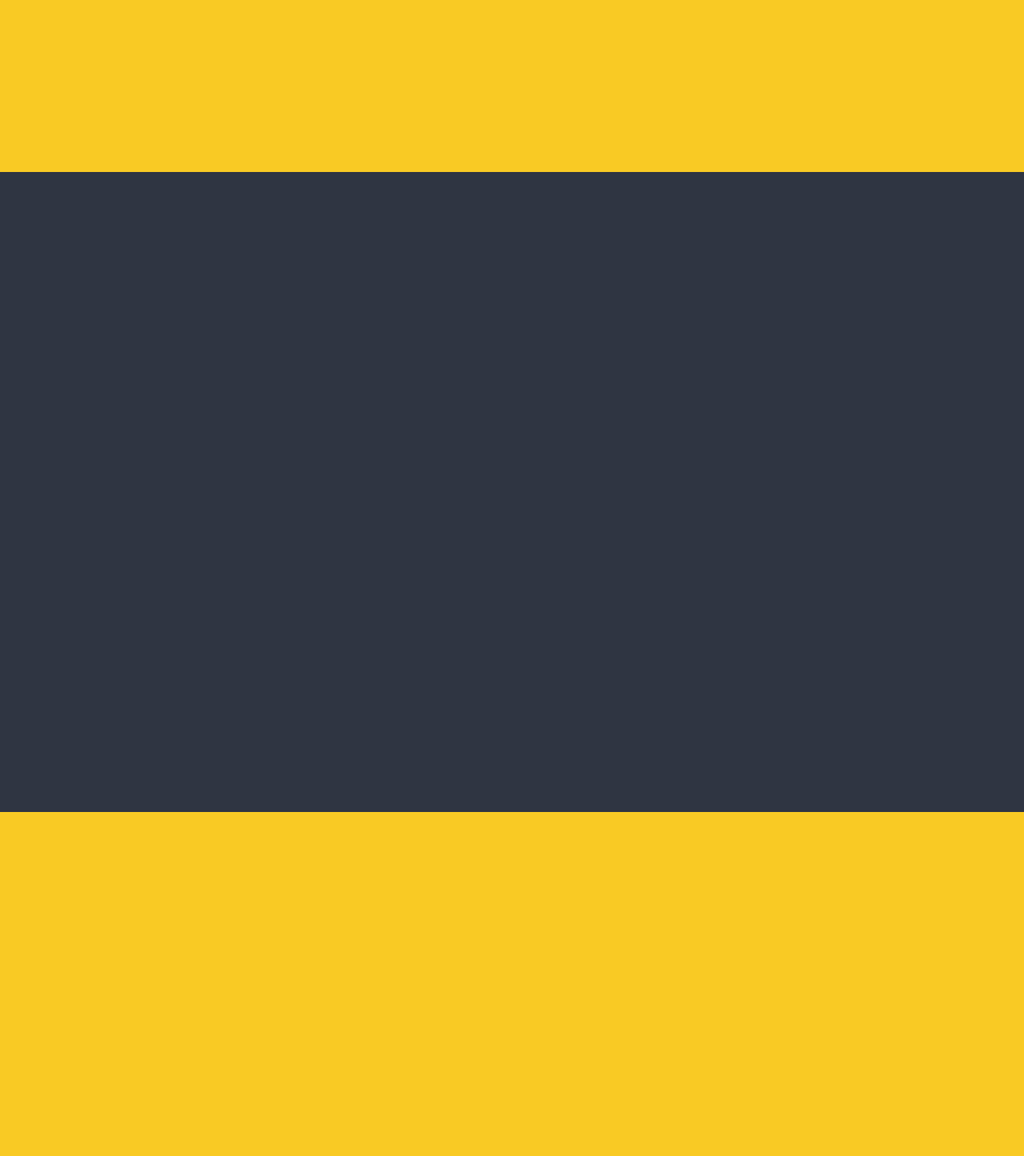
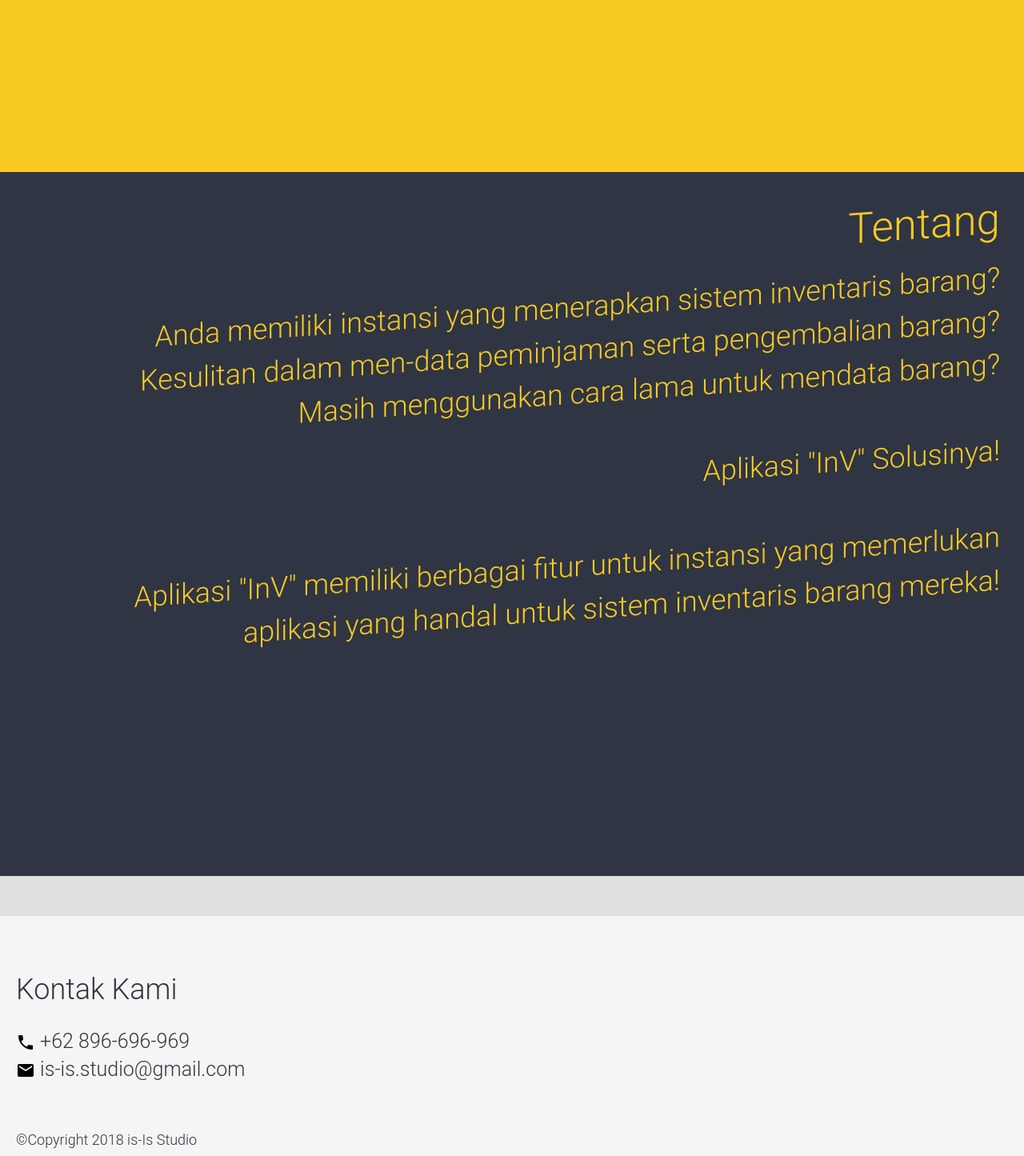
Before and after one commit to hafizhrf/inv, a PHP site: page / in a window 1280 px wide. Shown: the part 1560-3005 px from the top of the page at 80% size. Before the commit the page ends 2575 px from the top, so only its background shows below. Run offline with PHP 8.4, Linux system fonts and the light colour scheme.

Commit message:
desain halaman utama

```diff
--- a/asset/css/style.css
+++ b/asset/css/style.css
@@ -42,7 +42,7 @@ body{
 
 .dg-button-login{
     position: relative;
-    top: 520px;
+    top: 570px;
     margin-left: 50vh;
     border: none;
     border-radius: 5px;
@@ -124,7 +124,7 @@ body{
 
 .dg-end{
     width: 100%;
-    height: 100%;
+    height: 110%;
     background: #2f3542;
     margin-top: 75px;
 }
@@ -133,3 +133,39 @@ body{
     text-align: left;
     width: 100%;
 }
+
+.text{
+    margin-left: 30px;
+}
+
+.text2{
+    margin-right: 30px;
+    text-align: right;
+    color: #f9ca24;
+    -ms-transform: skewX(-20deg);
+    -webkit-transform: skewX(-20deg);
+    -ms-transform: skewY(-4deg);
+    -webkit-transform: skewY(-4deg);
+    z-index: 50;
+}
+
+.separator{
+    width: 100%;
+    height: 50px;
+    background: #e0e0e0;
+}
+
+.footer{
+    width: 100%;
+    height: 300px;
+    background: #f5f5f5;
+}
+
+.footer-content{
+    font-family: "Product Sans Regular", sans-serif;
+    text-align: left;
+    margin-top: 50px;
+    margin-left: 10px;
+    color: #2f3542;
+    margin-left: 20px;
+}
--- a/index.php
+++ b/index.php
@@ -95,14 +95,68 @@ session_start();
     <div class="dg-two-bg" id="dgTwo">
         <div>
             <div class="dg-two-content">
+                <br>
+                <br>
+                <br>
+                <br>
+                <br>
+               <h1 class="text">
+                    <p>Fitur</p>
+                </h1>
+
+               <h2 class="text">
+                    <ul>
+                    <li>Kemudahan Meng-input data</li>
+                    <li>Kemanan dalam Transaksi</li>
+                    <li>User Interface yang baik</li>
+                    <li>Berbasis Website</li>
+                    <li>User level untuk menjamin keamanan</li>
+                    </ul>
+               </h2>
             </div>
+
             <div class="dg-two-content-down">
+
             </div>
         </div>
     </div>
     <div class="dg-end" id="dgEnd">
 
+                <br><br><br>
+               <h1 class="text2">
+                    <p>Tentang</p>
+                </h1>
+
+               <h2 class="text2">
+                    <p>
+                        Anda memiliki instansi yang menerapkan sistem inventaris barang?<br>
+                        Kesulitan dalam men-data peminjaman serta pengembalian barang?<br>
+                        Masih menggunakan cara lama untuk mendata barang?<br><br>
+                        Aplikasi "InV" Solusinya! <br><br>
+                        Aplikasi "InV" memiliki berbagai fitur untuk instansi yang memerlukan <br>
+                        aplikasi yang handal untuk sistem inventaris barang mereka!
+
+                    </p>
+               </h2>
+
+
     </div>
+
+    <div class="separator"></div>
+
+    <div class="footer">
+        <div class="footer-content">
+            <h2>Kontak Kami</h2>
+            <h3>
+                <img src="asset/img/icon/phone.png"> +62 896-696-969 <br>
+                <img src="asset/img/icon/email.png"> is-is.studio@gmail.com
+            </h3>
+            <br><br>
+            <h4>©Copyright 2018 is-Is Studio</h4>
+
+        </div>
+    </div>
+
     <script src="asset/aos-master/dist/aos.js"></script>
     <script src="asset/js/core/jquery.min.js" type="text/javascript"></script>
     <script src="asset/js/core/popper.min.js" type="text/javascript"></script>
```
Also changed, not shown: asset/img/icon/create.png (added), asset/img/icon/delete.png (added), asset/img/icon/detail.png (added), asset/img/icon/edit.png (added), asset/img/icon/email.png (added), asset/img/icon/phone.png (added).
